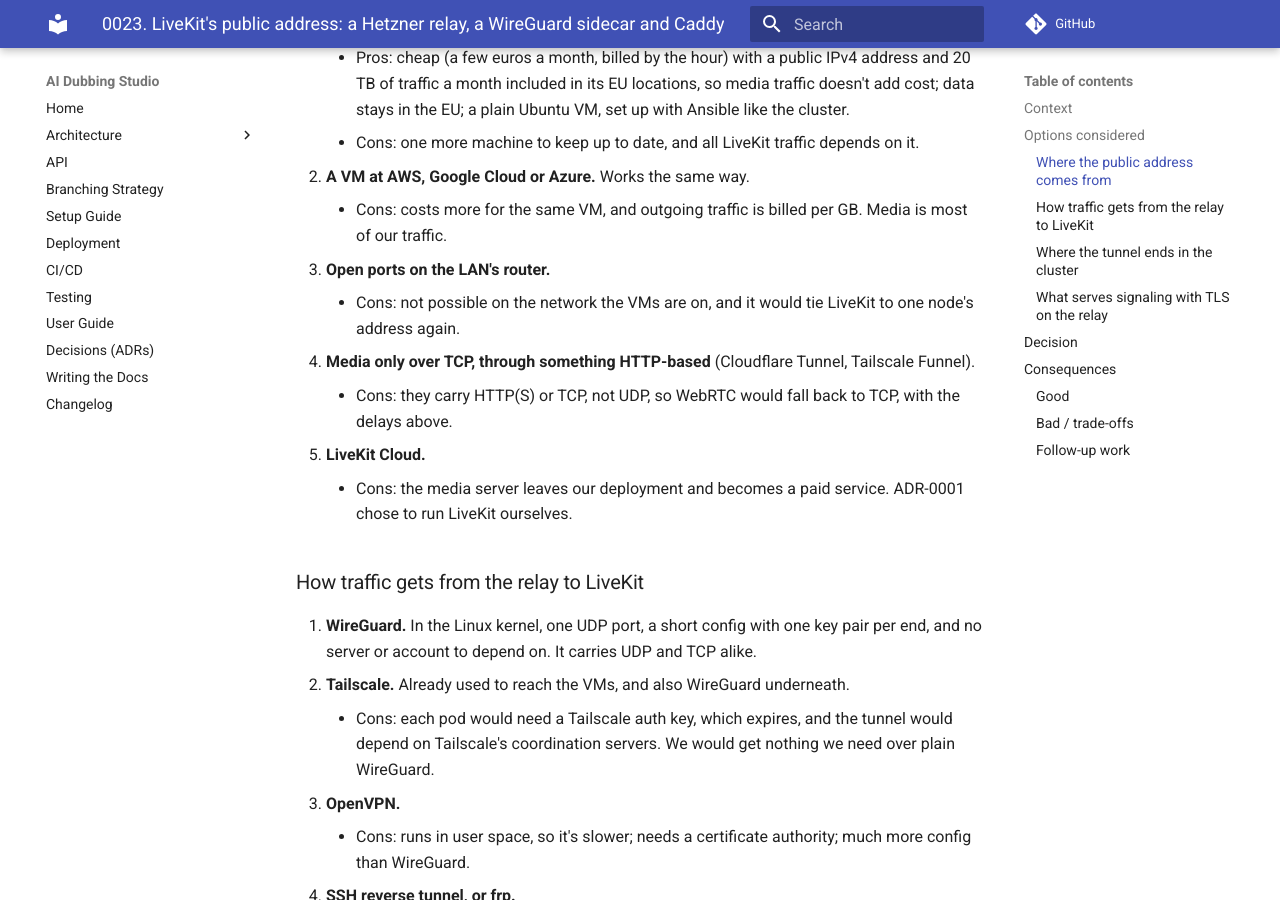
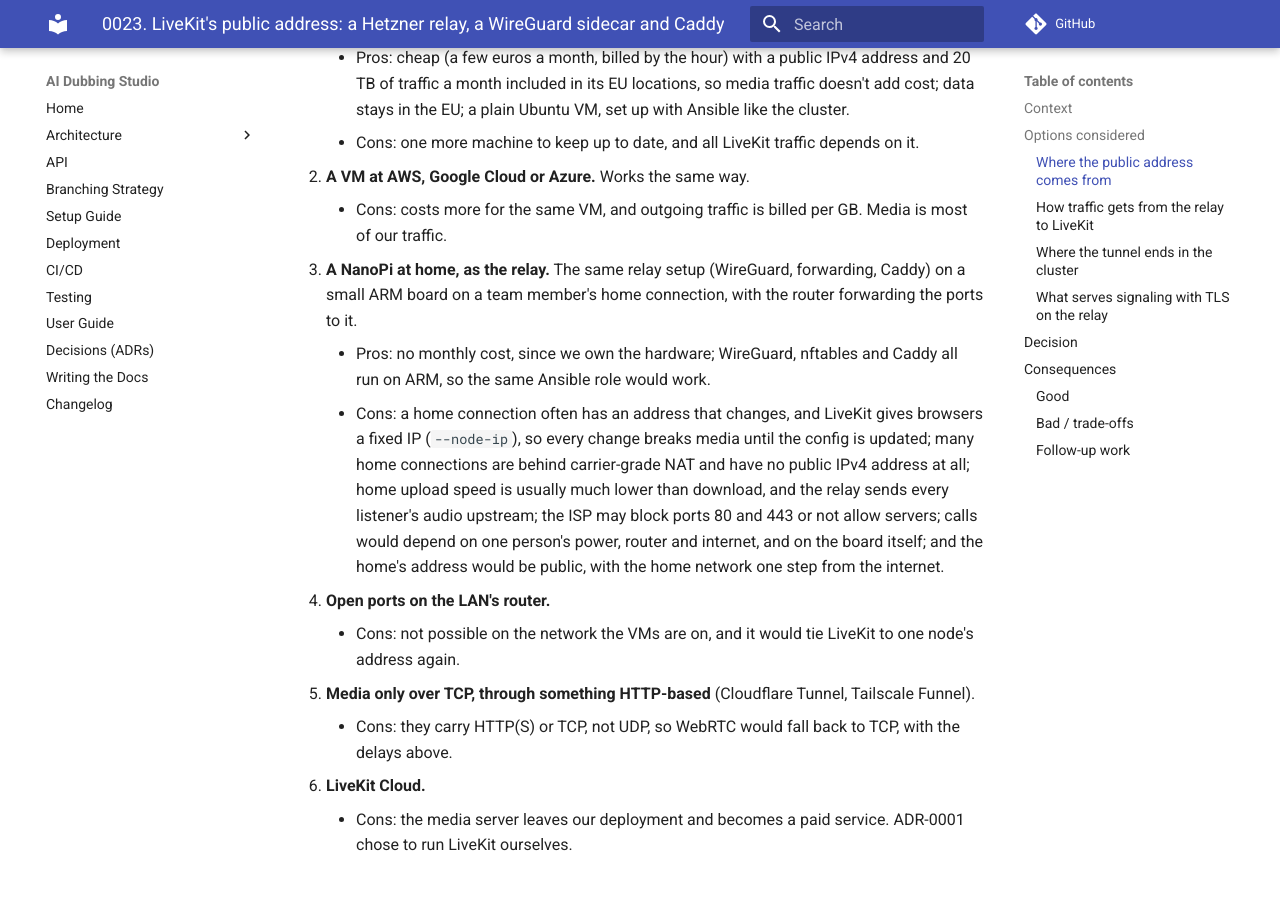
Before and after one commit to WH1TE-SHAD0W/ai-dubbing-studio, an MkDocs documentation site: the page built from docs/adr/0023-livekit-public-endpoint.md, in a window 1280 px wide and 900 px high, scrolled down 1138 px. Built offline with MkDocs 1.6.1 and Material for MkDocs 9.7.7, drawn with Linux system fonts in a browser that asks for light colours; comment, search, counter and statistics services are not loaded.

Commit message:
docs: ADR-0023 weighs a NanoPi at home as the relay (YGP-109)
Co-Authored-By: Claude Opus 5.5 <noreply@anthropic.com>

```diff
--- a/docs/adr/0023-livekit-public-endpoint.md
+++ b/docs/adr/0023-livekit-public-endpoint.md
@@ -46,14 +46,28 @@ The cluster can't take either from the internet directly:
 2. **A VM at AWS, Google Cloud or Azure.** Works the same way.
     - Cons: costs more for the same VM, and outgoing traffic is billed per GB.
       Media is most of our traffic.
-3. **Open ports on the LAN's router.**
+3. **A NanoPi at home, as the relay.** The same relay setup (WireGuard,
+   forwarding, Caddy) on a small ARM board on a team member's home
+   connection, with the router forwarding the ports to it.
+    - Pros: no monthly cost, since we own the hardware; WireGuard, nftables and
+      Caddy all run on ARM, so the same Ansible role would work.
+    - Cons: a home connection often has an address that changes, and LiveKit
+      gives browsers a fixed IP (`--node-ip`), so every change breaks media
+      until the config is updated; many home connections are behind
+      carrier-grade NAT and have no public IPv4 address at all; home upload
+      speed is usually much lower than download, and the relay sends every
+      listener's audio upstream; the ISP may block ports 80 and 443 or not
+      allow servers; calls would depend on one person's power, router and
+      internet, and on the board itself; and the home's address would be
+      public, with the home network one step from the internet.
+4. **Open ports on the LAN's router.**
     - Cons: not possible on the network the VMs are on, and it would tie
       LiveKit to one node's address again.
-4. **Media only over TCP, through something HTTP-based** (Cloudflare Tunnel,
+5. **Media only over TCP, through something HTTP-based** (Cloudflare Tunnel,
    Tailscale Funnel).
     - Cons: they carry HTTP(S) or TCP, not UDP, so WebRTC would fall back to
       TCP, with the delays above.
-5. **LiveKit Cloud.**
+6. **LiveKit Cloud.**
     - Cons: the media server leaves our deployment and becomes a paid service.
       ADR-0001 chose to run LiveKit ourselves.
 
```
